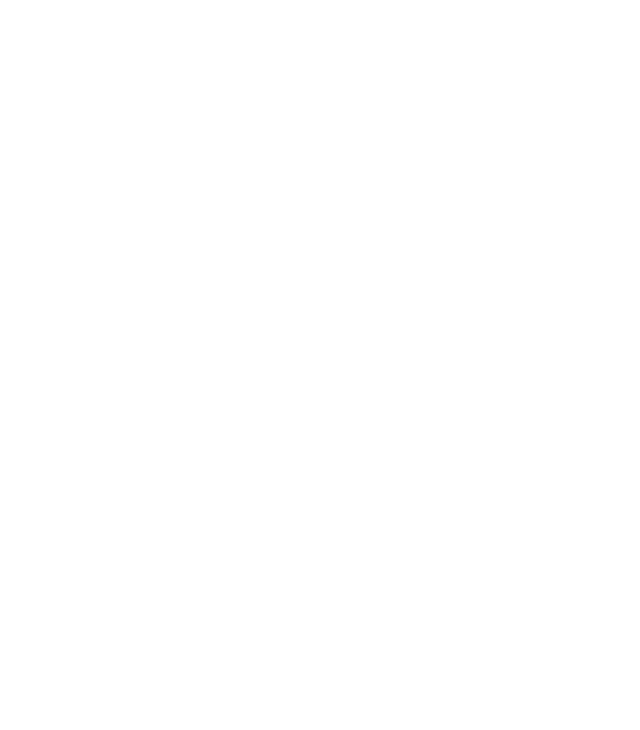
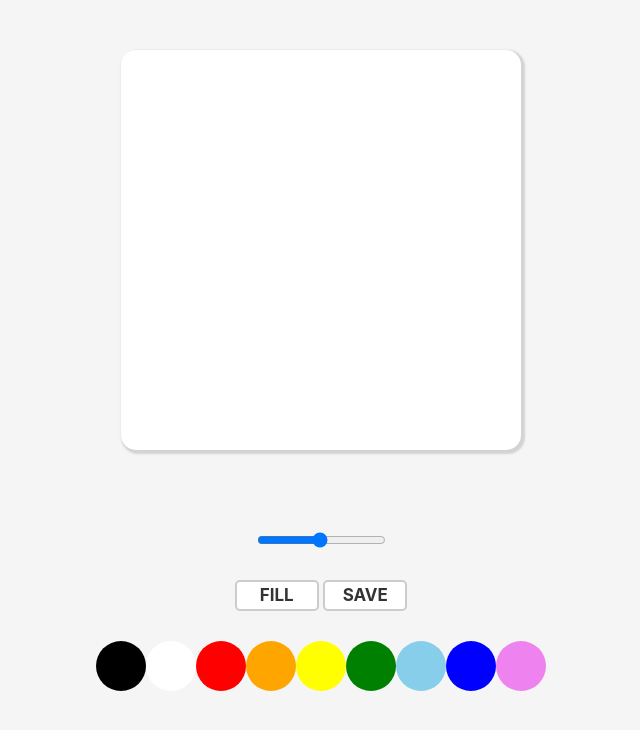
Before and after one commit to LeeJuhae/paintjs, a plain HTML site: page index.html in a window 1280 px wide. Shown: the whole page, without its empty margins (319-959 px from the left). Drawn offline with Linux system fonts and the light colour scheme.

Commit message:
ADD: Styles

```diff
--- a/index.html
+++ b/index.html
@@ -7,6 +7,27 @@
 		<title>PaintJS</title>
 	</head>
 	<body>
+		<canvas id="jsCanvas" class="canvas"></canvas>
+		<div class="controls">
+			<div class="controls_range">
+				<input type="range" id="jsRange" min="0.1" max="5.0" value="2.5" step="0.1">
+			</div>
+			<div class="controls_btns">
+				<button id="jsMode">Fill</button>
+				<button id="jsSave">Save</button>
+			</div>
+			<div class="controls_colors" id="jsColors">
+				<div class="controls_color" style="background-color: black;"></div>
+				<div class="controls_color" style="background-color: white;"></div>
+				<div class="controls_color" style="background-color: red;"></div>
+				<div class="controls_color" style="background-color: orange;"></div>
+				<div class="controls_color" style="background-color: yellow;"></div>
+				<div class="controls_color" style="background-color: green;"></div>
+				<div class="controls_color" style="background-color: skyblue;"></div>
+				<div class="controls_color" style="background-color: blue;"></div>
+				<div class="controls_color" style="background-color: violet;"></div>
+			</div>
+		</div>
 		<script src="app.js"></script>
 	</body>
 </html>
--- /dev/null
+++ b/reset.css
@@ -0,0 +1,44 @@
+/* ref. https://meyerweb.com/eric/tools/css/reset/ */
+html, body, div, span, applet, object, iframe,
+h1, h2, h3, h4, h5, h6, p, blockquote, pre,
+a, abbr, acronym, address, big, cite, code,
+del, dfn, em, img, ins, kbd, q, s, samp,
+small, strike, strong, sub, sup, tt, var,
+b, u, i, center,
+dl, dt, dd, ol, ul, li,
+fieldset, form, label, legend,
+table, caption, tbody, tfoot, thead, tr, th, td,
+article, aside, canvas, details, embed,
+figure, figcaption, footer, header, hgroup,
+menu, nav, output, ruby, section, summary,
+time, mark, audio, video {
+	margin: 0;
+	padding: 0;
+	border: 0;
+	font-size: 100%;
+	font: inherit;
+	vertical-align: baseline;
+}
+/* HTML5 display-role reset for older browsers */
+article, aside, details, figcaption, figure,
+footer, header, hgroup, menu, nav, section {
+	display: block;
+}
+body {
+	line-height: 1;
+}
+ol, ul {
+	list-style: none;
+}
+blockquote, q {
+	quotes: none;
+}
+blockquote:before, blockquote:after,
+q:before, q:after {
+	content: '';
+	content: none;
+}
+table {
+	border-collapse: collapse;
+	border-spacing: 0;
+}
--- a/style.css
+++ b/style.css
@@ -0,0 +1,62 @@
+@import "reset.css";
+
+body{
+	background-color: whitesmoke;
+	font-family: -apple-system, BlinkMacSystemFont, 'Segoe UI', Roboto, Oxygen, Ubuntu, Cantarell, 'Open Sans', 'Helvetica Neue', sans-serif;
+	display:flex;
+	flex-direction: column;
+	align-items: center;
+	padding: 50px 0px;
+}
+
+.canvas{
+	width: 400px;
+	height: 400px;
+	background-color: white;
+	border-radius: 15px;
+	box-shadow: 2px 2px 2px 2px lightgrey;
+}
+
+.controls{
+	margin-top: 80px;
+	display: flex;
+	flex-direction: column;
+	align-items: center;
+}
+
+.controls .controls_range{
+	margin-bottom: 30px;
+}
+.controls .controls_btns{
+	margin-bottom: 30px;
+}
+
+.controls_btns button{
+	all: unset;
+	cursor: pointer;
+	background-color: white;
+	padding: 5px 0px;
+	width: 80px;
+	text-align: center;
+	border-radius: 5px;
+	border: 2px solid rgba(0, 0, 0, 0.2);
+	color: rgba(0, 0, 0, 0.8);
+	text-transform: uppercase;
+	font-weight: 700;
+	font-size: 17px;
+}
+
+.controls_btns button:active{
+	transform: scale(0.95);
+}
+
+.controls .controls_colors{
+	display: flex;
+}
+
+.controls_colors .controls_color{
+	width:50px;
+	height:50px;
+	border-radius: 25px;
+	cursor: pointer;
+}
```
